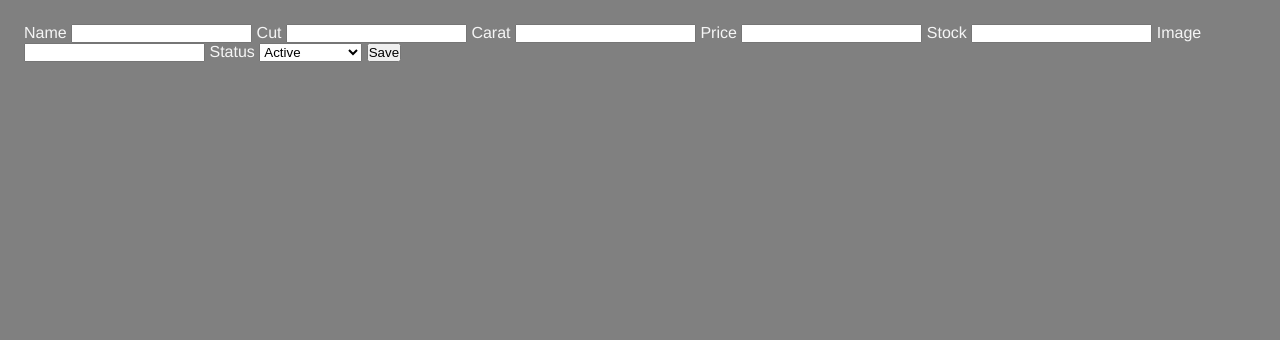
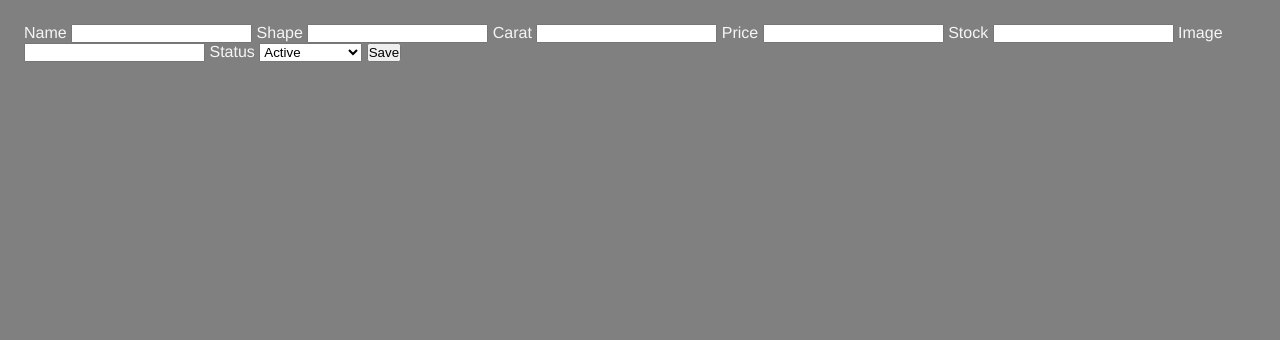
Before and after one commit to KingMiks/mithiin-store, a Flask app: page /admin/add in a window 1280 px wide. Shown: the part 95-435 px from the top of the page. Run offline with Flask 3, Linux system fonts and the light colour scheme; the visitor is signed in with stand-in values (Sample User, id 1).

Commit message:
Rename product cut column to shape
The column held shapes like princess. Frees the name cut for the quality grade, which the gemstore sends separately.

```diff
--- a/models.py
+++ b/models.py
@@ -6,7 +6,7 @@ db = SQLAlchemy()
 class Product(db.Model):
     id = db.Column(db.Integer, primary_key=True)
     name = db.Column(db.String(200), nullable=False)
-    cut = db.Column(db.String(200), nullable=False)
+    shape = db.Column(db.String(200), nullable=False)
     carat = db.Column(db.Float())
     price = db.Column(db.Integer()) # in cents, e.g. 123450 = $1,234.50
     stock = db.Column(db.Integer())
--- a/routes/admin.py
+++ b/routes/admin.py
@@ -43,7 +43,7 @@ def admin_dashboard():
 @admin_required
 def admin_add():
     if request.method == "POST":
-        new_product = Product(name=request.form.get("name"), cut=request.form.get("cut"), carat= float(request.form.get("carat")),
+        new_product = Product(name=request.form.get("name"), shape=request.form.get("shape"), carat= float(request.form.get("carat")),
                           price= to_cents(request.form.get("price")), stock= int(request.form.get("stock")), image=request.form.get("image"), status = request.form.get("status"))
         db.session.add(new_product)
         db.session.commit()
@@ -58,7 +58,7 @@ def admin_edit(product_id):
             abort(404)
     if request.method == "POST":
         product.name = request.form.get("name")
-        product.cut = request.form.get("cut")
+        product.shape = request.form.get("shape")
         product.carat = float(request.form.get("carat"))
         product.price = to_cents(request.form.get("price"))
         product.stock = int(request.form.get("stock"))
--- a/templates/admin/dashboard.html
+++ b/templates/admin/dashboard.html
@@ -11,7 +11,7 @@
 <a href="{{ url_for('admin.admin_add')}}">Add item</a>
 {% for item in inventory %}
   <p>{{ item.name }}</p>
-  <p>{{ item.cut }}</p>
+  <p>{{ item.shape }}</p>
   <p>{{ item.carat }}</p>
   <p>{{ item.price| price }}</p>
   <p>{{ item.stock }}</p>
--- a/templates/admin/form.html
+++ b/templates/admin/form.html
@@ -6,8 +6,8 @@
   <input type="hidden" name="csrf_token" value="{{ csrf_token() }}">
     <label>Name</label>
     <input name="name" type="text" value="{{ product.name if product else '' }}">
-    <label>Cut</label>
-    <input name="cut" type="text" value="{{ product.cut if product else '' }}">
+    <label>Shape</label>
+    <input name="shape" type="text" value="{{ product.shape if product else '' }}">
     <label>Carat</label>
     <input name="carat" type="number" step="0.01" value="{{ product.carat if product else '' }}">
     <label>Price</label>
--- a/templates/coming_soon.html
+++ b/templates/coming_soon.html
@@ -6,7 +6,7 @@
   <img src="{{ product.image }}" alt="{{ product.name }}" />
   <div class="product-info">
     <h1>{{ product.name }}</h1>
-    <p>Cut: {{ product.cut }}</p>
+    <p>Shape: {{ product.shape }}</p>
     <p>Carat: {{ product.carat }}</p>
     <p>This product is coming soon!</p>
     <p>Return to <a href="{{ url_for('shop.home')}}">Homepage</a></p>
--- a/templates/product.html
+++ b/templates/product.html
@@ -9,7 +9,7 @@ endblock %} {% block content %}
   </div>
   <div class="product-info">
     <h1>{{ product.name }}</h1>
-    <p>Cut: {{ product.cut }}</p>
+    <p>Shape: {{ product.shape }}</p>
     <p>Carat: {{ product.carat }}</p>
     <p class="price">{{ product.price|price }}</p>
     {% if product.stock > 0 %}
```
Also changed, not shown: migrations/versions/15ff54a59b25_rename_cut_to_shape.py (added, +26 -0 lines), tests/test_smoke.py (+4 -4 lines).
